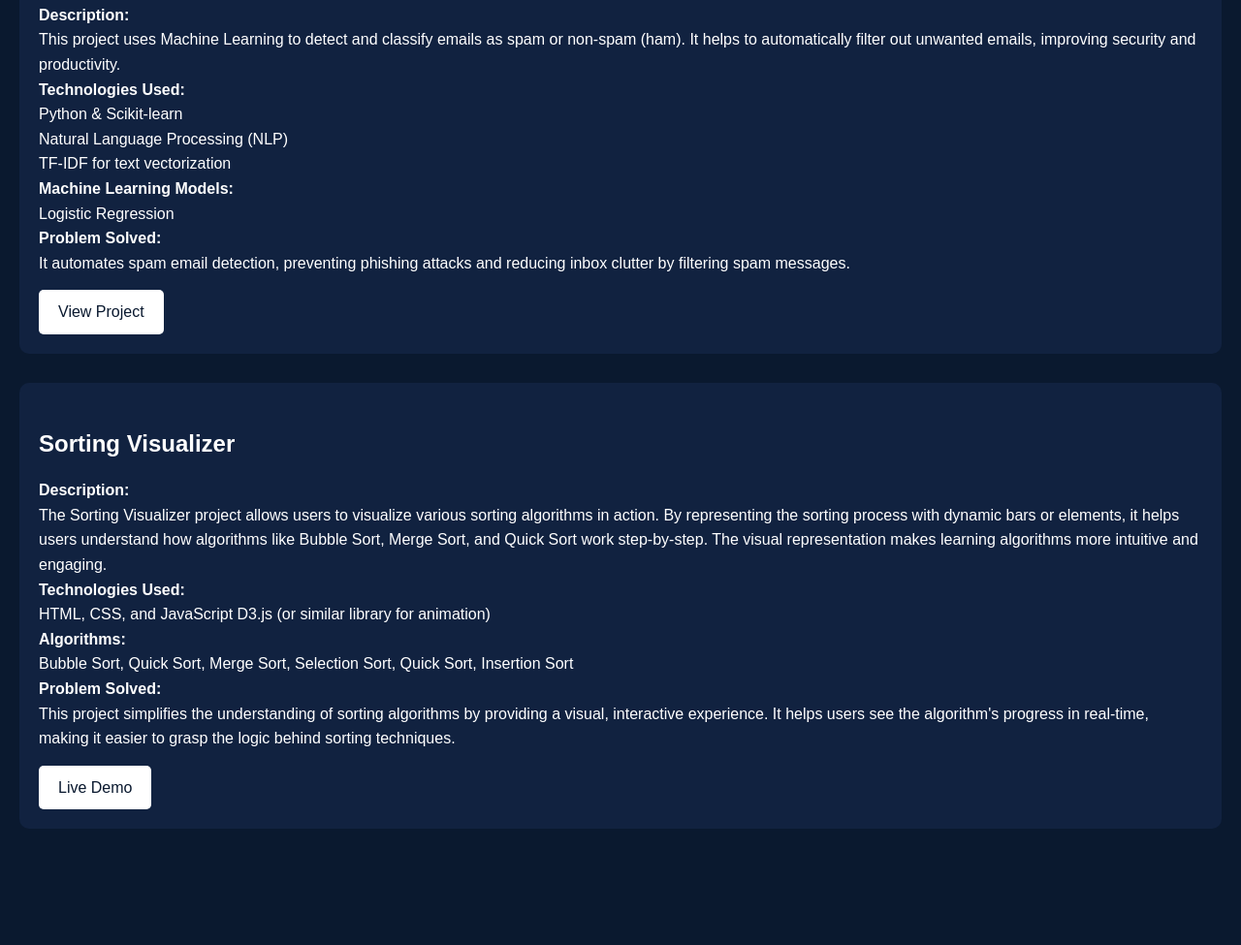
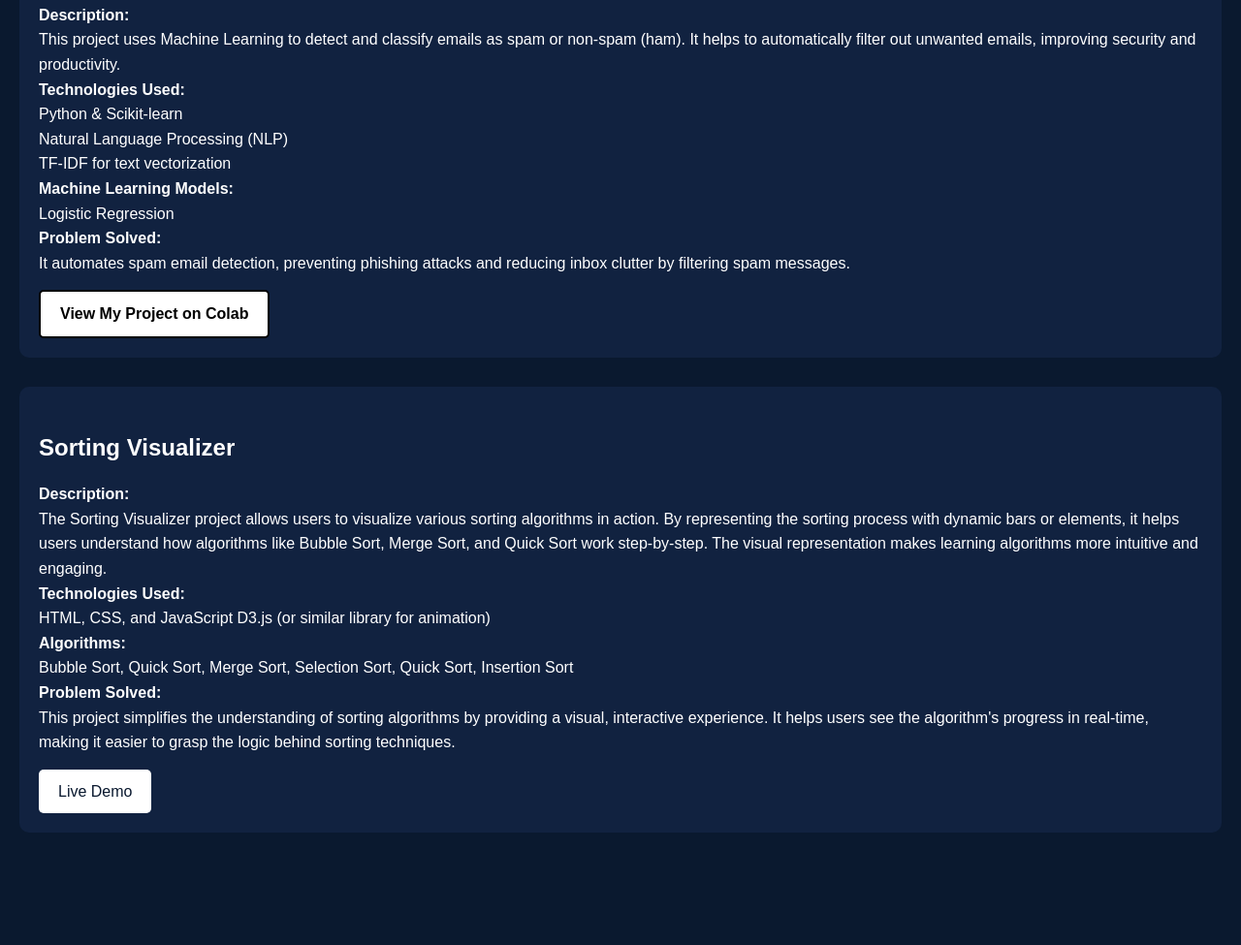
Before and after one commit to sanskritipande2004/Sanskriti-Pande, a plain HTML site: page index.html in a window 1280 px wide. Shown: the part 1165-2140 px from the top of the page at 97% size. Drawn offline with Linux system fonts and the light colour scheme.

Commit message:
committed

```diff
--- a/index.html
+++ b/index.html
@@ -49,8 +49,10 @@
                     <b>Machine Learning Models:</b><br>Logistic Regression<br>
                     <b>Problem Solved:</b><br>
                     It automates spam email detection, preventing phishing attacks and reducing inbox clutter by filtering spam messages.</p>
-                <a href="#" class="btn">View Project</a>
-            </div>
+                    <a href="https://colab.research.google.com/drive/1hZjcH_sIpeI5blRIvjYuX2YuLUtXX0lo" target="_blank" style="display: inline-block; padding: 10px 20px; background-color: white; color: black; text-decoration: none; border-radius: 5px; text-align: center; font-size: 16px; font-weight: bold; border: 2px solid black; transition: background-color 0.3s;">
+                        View My Project on Colab
+                    </a>
+                                </div>
             <div class="project-card">
                 <h3>Sorting Visualizer</h3>
                 <p><b>Description:</b><br>
@@ -92,7 +94,7 @@
 
     <section id="contact" class="contact">
         <h2>Contact Me</h2>
-        <p>Feel free to reach out for collaborations or just a friendly hello!</p>
+        <p>Feel free to reach out for collaboration opportunities or to connect professionally!</p>
         <div class="contact-links">
             <a href="mailto:sanskritipande099@gmail.com" class="btn"><i class="fas fa-envelope"></i> Email</a>
             <a href="https://linkedin.com/in/sanskriti-pande-6769a12a4" class="btn"><i class="fab fa-linkedin"></i> LinkedIn</a>
```
